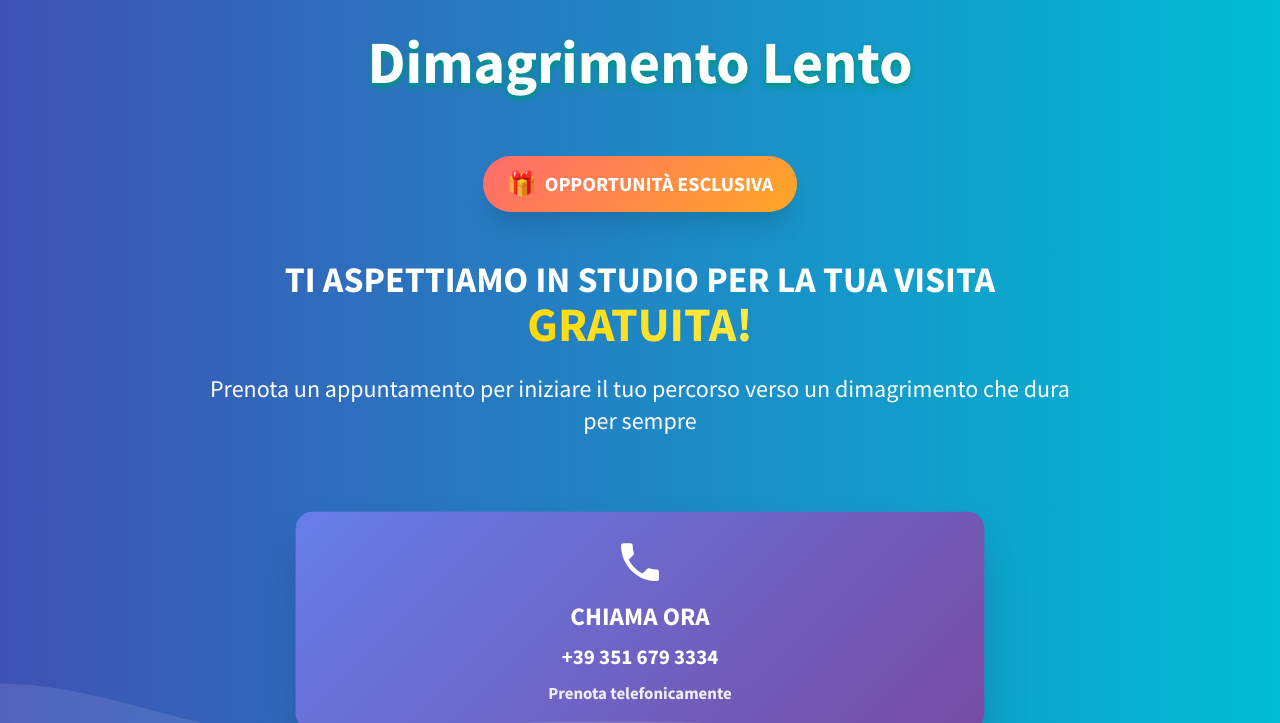
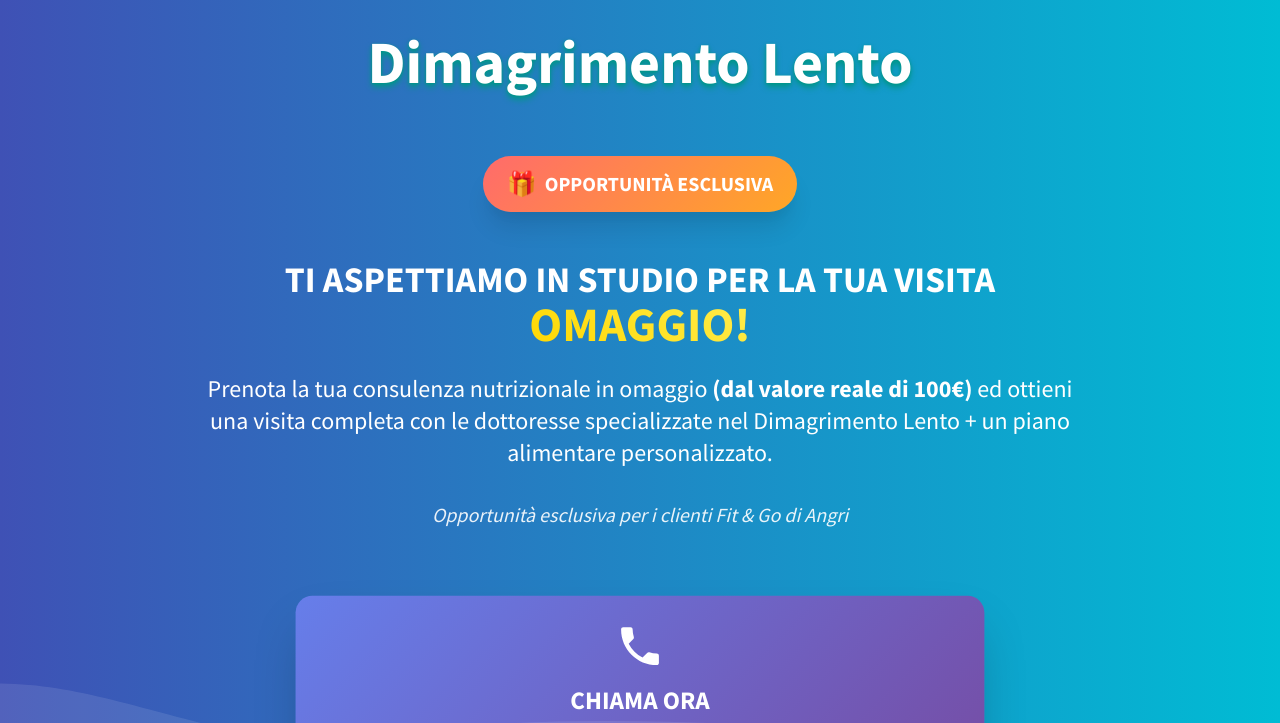
Before and after one commit to antcas92/dimagrimentolento, a plain HTML site: page ti-aspettiamo.html in a window 1280 px wide. Shown: the top 723 px of the page. Drawn offline with nearby package versions, Linux system fonts and the light colour scheme.

Commit message:
Update ti-aspettiamo.html

```diff
--- a/ti-aspettiamo.html
+++ b/ti-aspettiamo.html
@@ -167,13 +167,18 @@
       </div>
     </div>
 
-    <!-- Messaggio principale -->
+<!-- Messaggio principale -->
     <div class="text-center mb-10 md:mb-12 max-w-4xl mobile-spacing">
       <h2 class="text-xl md:text-2xl lg:text-4xl font-bold mb-4 md:mb-6 leading-tight">
-        TI ASPETTIAMO IN STUDIO PER LA TUA VISITA <span class="gratuita-highlight font-black text-2xl md:text-3xl lg:text-5xl">GRATUITA!</span>
+        TI ASPETTIAMO IN STUDIO PER LA TUA VISITA <span class="gratuita-highlight font-black text-2xl md:text-3xl lg:text-5xl">OMAGGIO!</span>
       </h2>
+
       <p class="text-lg md:text-xl lg:text-2xl mb-6 md:mb-8 mobile-text">
-        Prenota un appuntamento per iniziare il tuo percorso verso un dimagrimento che dura per sempre
+        Prenota la tua consulenza nutrizionale in omaggio <span class="text-white font-bold">(dal valore reale di 100€)</span> ed ottieni una visita completa con le dottoresse specializzate nel Dimagrimento Lento + un piano alimentare personalizzato.
+      </p>
+
+            <p class="text-base md:text-lg lg:text-xl mb-4 md:mb-6 opacity-90 italic">
+        Opportunità esclusiva per i clienti Fit & Go di Angri
       </p>
     </div>
 
```
